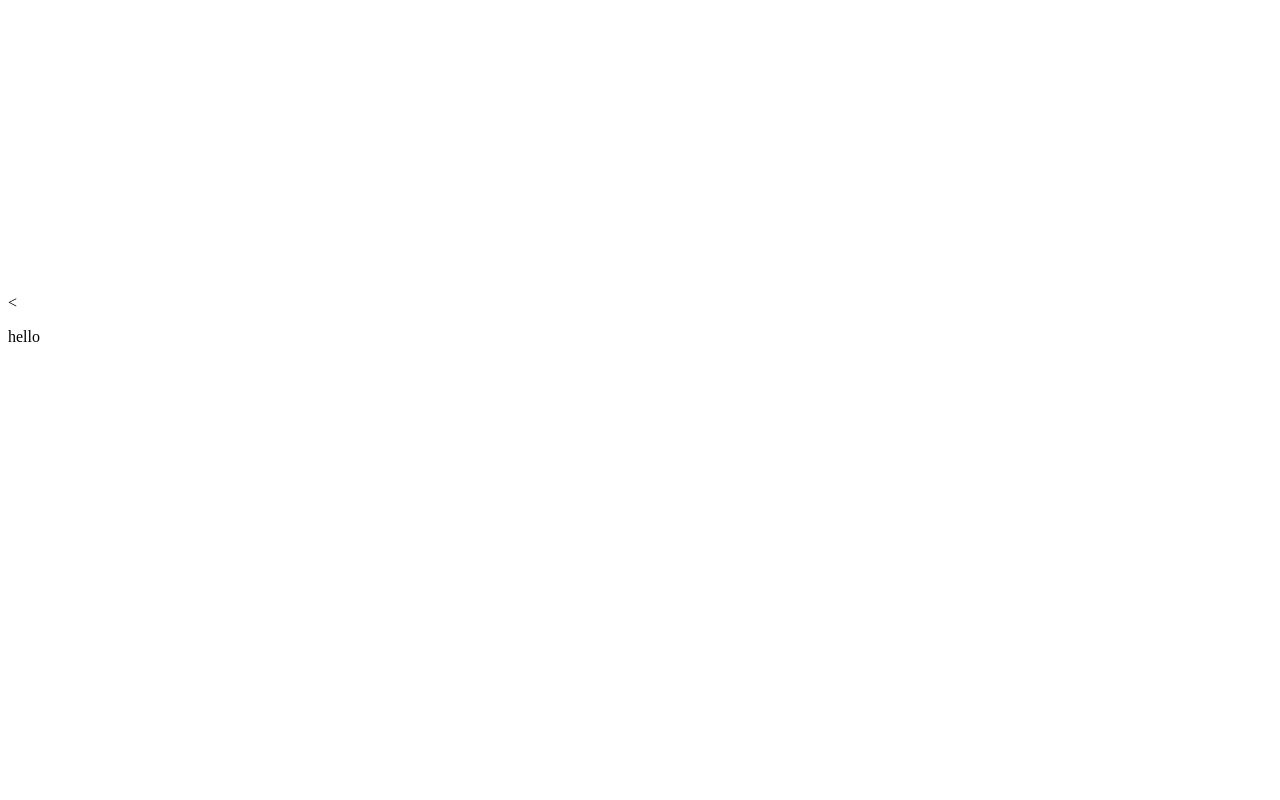
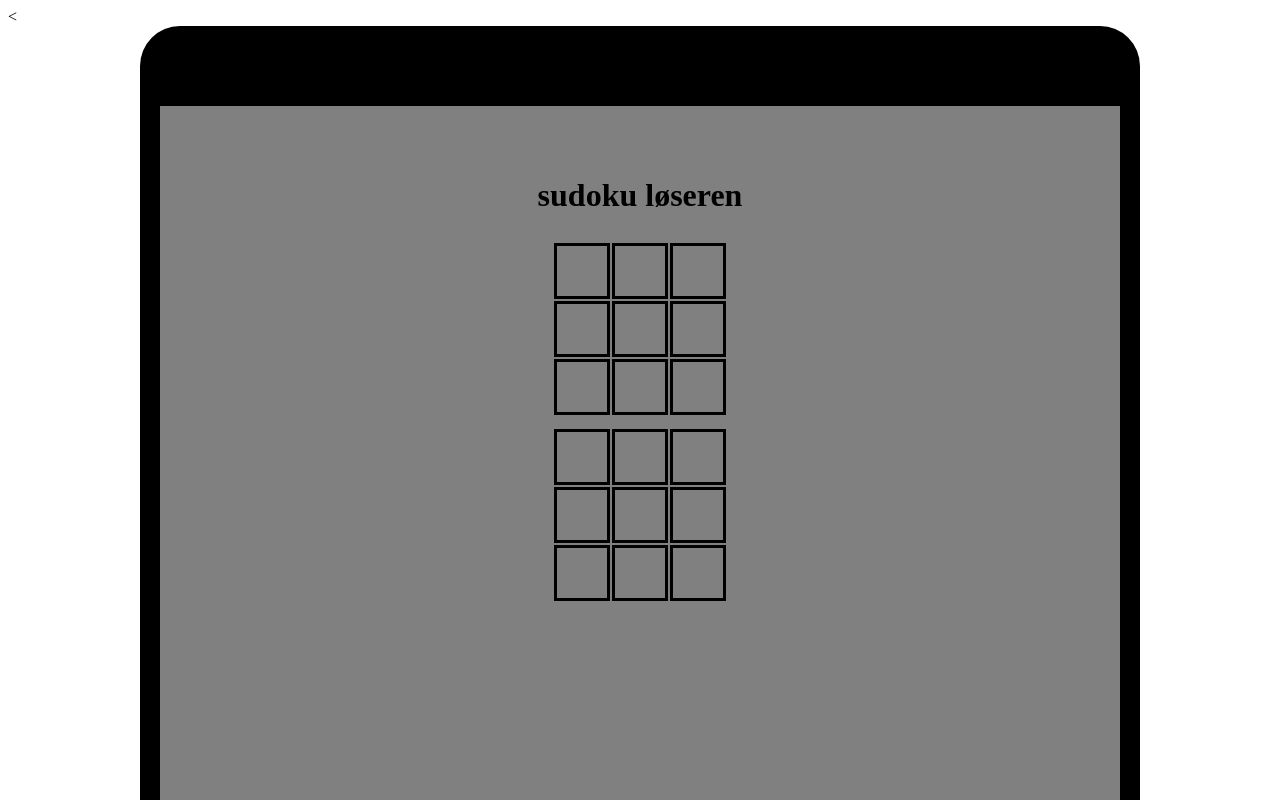
Before and after one commit to petmik1/-sudoku, a plain HTML site: page index.html in a window 1280 px wide. Shown: the top 800 px of the page. Drawn offline with Linux system fonts and the light colour scheme.

Commit message:
jobbet foreløpig grid

```diff
--- a/index.html
+++ b/index.html
@@ -1,15 +1,61 @@
+<<!DOCTYPE html>
+  <html lang="no" dir="ltr">
 
-<<!DOCTYPE html>
-<html lang="no" dir="ltr">
   <head>
     <meta charset="utf-8">
+    <link rel="stylesheet" href="style.css">
     <title></title>
   </head>
+
   <body>
-    <canvas id="canvas" width="300" height="300"></canvas>
-  <p>hello</p>
-    <script type="text/javascript">
+    <!-- iPad -->
+         <div id="iPad">
+             <svg id="iPadknapp" width="50px" height="50px">
+                 <circle cx="25" cy="25" r="25" stroke="grey" stroke-width="3" fill="black" />
+             </svg>
+             <!-- Innhold i app -->
+             <main>
+               <center>
+                 <h1>sudoku løseren</h1>
+                 <table class="t1">
+                  <tr>
+                    <td id="rad1rute1" class="grid1"></td>
+                    <td id="rad1rute2" class="grid1"></td>
+                    <td id="rad1rute3" class="grid1"></td>
+                  </tr>
+                  <tr>
+                    <td id="rad2rute1" class="grid2"></td>
+                    <td id="rad2rute2" class="grid2"></td>
+                    <td id="rad2rute3" class="grid2"></td>
+                  </tr>
+                  <tr>
+                  <td id="rad3rute1" class="grid3"></td>
+                  <td id="rad3rute2" class="grid3"></td>
+                  <td id="rad3rute3" class="grid3"></td>
+                  </tr>
+                 </table>
+                 <table class="t2">
+                   <tr>
+                     <td id="m2rad1rute1" class="grid1"></td>
+                     <td id="m2rad1rute2" class="grid2"></td>
+                     <td id="m2rad1rute3" class="grid3"></td>
+                   </tr>
+                   <tr>
+                     <td id="m2rad2rute1" class="grid1"></td>
+                     <td id="m2rad2rute2" class="grid2"></td>
+                     <td id="m2rad3rute3" class="grid3"></td>
+                   </tr>
+                   <tr>
+                     <td id="m2rad3rute1" class="grid1"></td>
+                     <td id="m2rad3rute2" class="grid2"></td>
+                     <td id="m2rad3rute3" class="grid3"></td>
+                   </tr>
+                 </table>
 
-    </script>
+                 </center>
+             </main>
+         </div>
+    <script src="script.js" charset="utf-8"></script>
   </body>
-</html>
+
+  </html>
--- a/script.js
+++ b/script.js
@@ -1 +1 @@
-document.write('hello world')
+console.log('hello world')
--- a/style.css
+++ b/style.css
@@ -0,0 +1,28 @@
+#iPad {
+   width: 960px;
+   height: 1280px;
+   border: solid black 80px;
+   border-left: solid black 20px;
+   border-right: solid black 20px;
+   border-radius: 40px;
+   background-color: grey;
+   margin: auto;
+}
+#iPadknapp {
+   position: relative;
+   left: 455px;
+   top: 1295px
+ }
+
+ main {
+   text-align: center;
+}
+td{
+  border-style: solid;
+  border-color: black;
+  padding: 25px;
+
+}
+table{
+  padding: 5px;
+}
```
